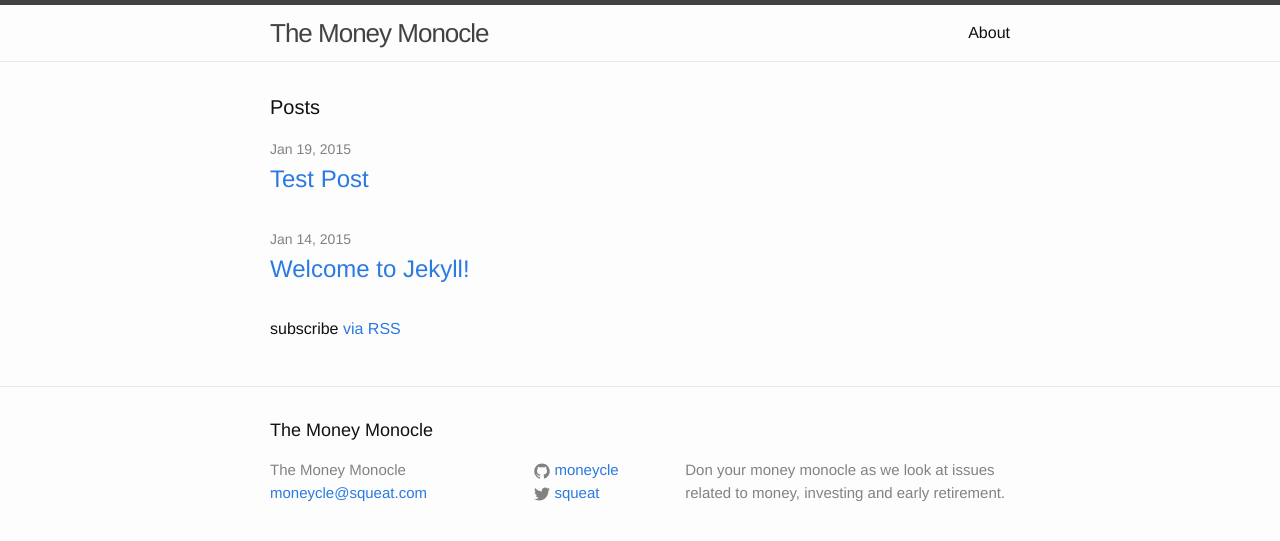
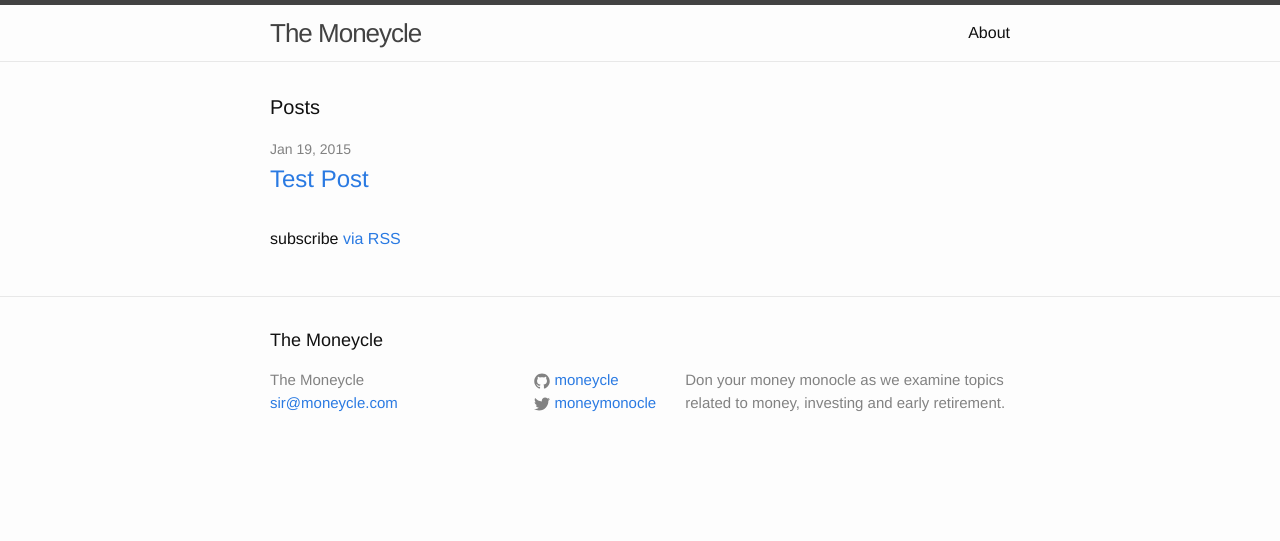
Before and after one commit to moneycle/moneycle.github.io, a Jekyll site: the page built from index.html, in a window 1280 px wide. Shown: the top 541 px of the page. Built offline with Jekyll 4.4.1, drawn with Linux system fonts in a browser that asks for light colours.

Commit message:
now working at moneycle.com

```diff
--- /dev/null
+++ b/CNAME
@@ -0,0 +1 @@
+moneycle.com
--- a/_config.yml
+++ b/_config.yml
@@ -1,12 +1,12 @@
 # Site settings
-title: The Money Monocle
-email: moneycle@squeat.com
+title: The Moneycle
+email: sir@moneycle.com
 description: > # this means to ignore newlines until "baseurl:"
-  Don your money monocle as we look at issues related to
+  Don your money monocle as we examine topics related to
   money, investing and early retirement.
 baseurl: "" # the subpath of your site, e.g. /blog/
 url: "http://moneycle.com" # the base hostname & protocol for your site
-twitter_username: squeat
+twitter_username: moneymonocle
 github_username:  moneycle
 
 # Build settings
--- a/_posts/2015-01-14-welcome-to-jekyll.markdown
+++ b/_drafts/welcome-to-jekyll.markdown
@@ -1,7 +1,7 @@
 ---
 layout: post
 title:  "Welcome to Jekyll!"
-date:   2015-01-14 20:48:40
+date: 2015-01-14 20:48:40
 categories: [planning, retirement]
 ---
 You’ll find this post in your `_posts` directory. Go ahead and edit it and re-build the site to see your changes. You can rebuild the site in many different ways, but the most common way is to run `jekyll serve`, which launches a web server and auto-regenerates your site when a file is updated.
```
Also changed, not shown: _drafts/a-penny-saved-is-four-dollars-earned.markdown (added, +14 -0 lines).
